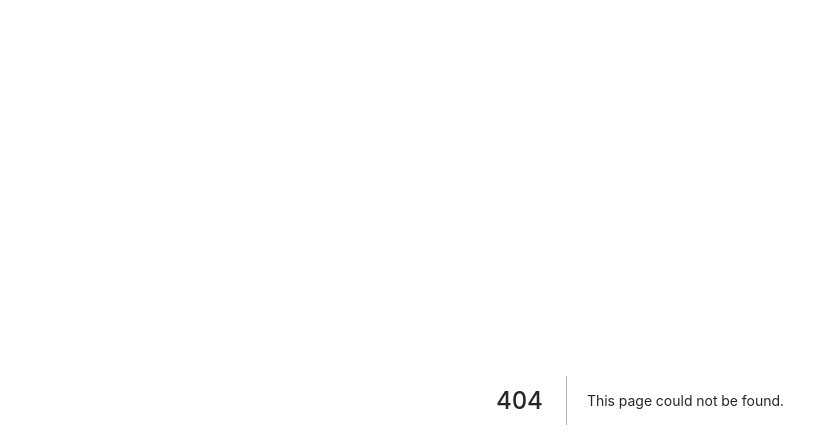
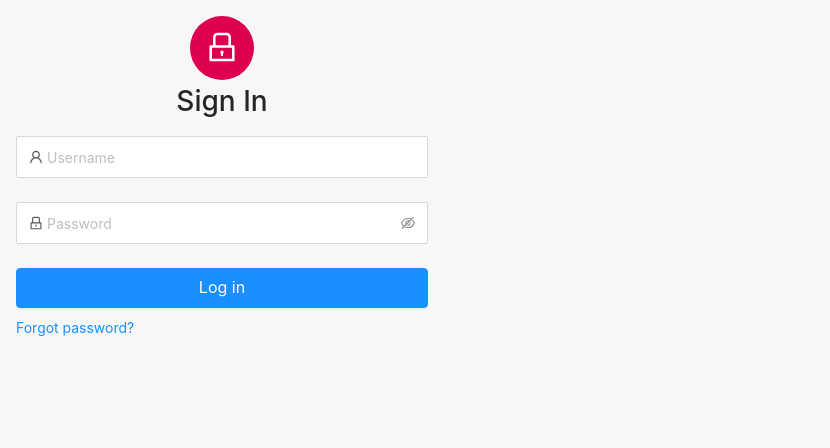
Before and after one commit to tshyti/eventing, a Next.js app in the folder eventing-back-office/: page /login in a window 1280 px wide. Before the commit this address had no page. Shown: the top 448 px of the page, without its empty margins (0-830 px from the left). Built offline with nearby package versions, Linux system fonts and the light colour scheme.

Commit message:
login page

```diff
--- a/eventing-back-office/package.json
+++ b/eventing-back-office/package.json
@@ -8,6 +8,7 @@
     "start": "next start -p 3030"
   },
   "dependencies": {
+    "@ant-design/colors": "^4.0.0",
     "@ant-design/icons": "^4.0.6",
     "@next/bundle-analyzer": "^9.1.4",
     "@reduxjs/toolkit": "^1.3.6",
--- /dev/null
+++ b/eventing-back-office/src/pages/login.tsx
@@ -0,0 +1,66 @@
+import { Form, Input, Button, Row, Col, Avatar } from 'antd';
+import { UserOutlined, LockOutlined } from '@ant-design/icons';
+
+export default function Login() {
+  const onFinish = (values) => {
+    console.log('Received values of form: ', values);
+  };
+
+  function onFinishFailed(values) {
+    console.log(values);
+  }
+
+  return (
+    <Row justify="center" align="middle" style={{ height: '75vh' }}>
+      <Col span={24} style={{ maxWidth: '444px', padding: '16px' }}>
+        <Avatar
+          style={{
+            display: 'block',
+            margin: 'auto',
+            backgroundColor: '#dc004e',
+          }}
+          size={64}
+          icon={<LockOutlined />}
+        />
+        <h1 style={{ textAlign: 'center' }}>Sign In</h1>
+        <Form
+          name="normal_login"
+          initialValues={{ remember: true }}
+          onFinish={onFinish}
+        >
+          <Form.Item
+            name="username"
+            rules={[{ required: true, message: 'Please input your Username!' }]}
+          >
+            <Input
+              size="large"
+              prefix={<UserOutlined />}
+              placeholder="Username"
+            />
+          </Form.Item>
+          <Form.Item
+            name="password"
+            rules={[{ required: true, message: 'Please input your Password!' }]}
+          >
+            <Input.Password
+              placeholder="Password"
+              size="large"
+              prefix={<LockOutlined />}
+            />
+          </Form.Item>
+
+          <Form.Item style={{ marginBottom: 0 }}>
+            <Button block size="large" type="primary" htmlType="submit">
+              Log in
+            </Button>
+          </Form.Item>
+          <Form.Item>
+            <a className="login-form-forgot" href="">
+              Forgot password?
+            </a>
+          </Form.Item>
+        </Form>
+      </Col>
+    </Row>
+  );
+}
```
Also changed, not shown: eventing-back-office/src/pages/index.tsx (deleted, +0 -15 lines), 1 other file (tests, documents, lock files or other folders).
